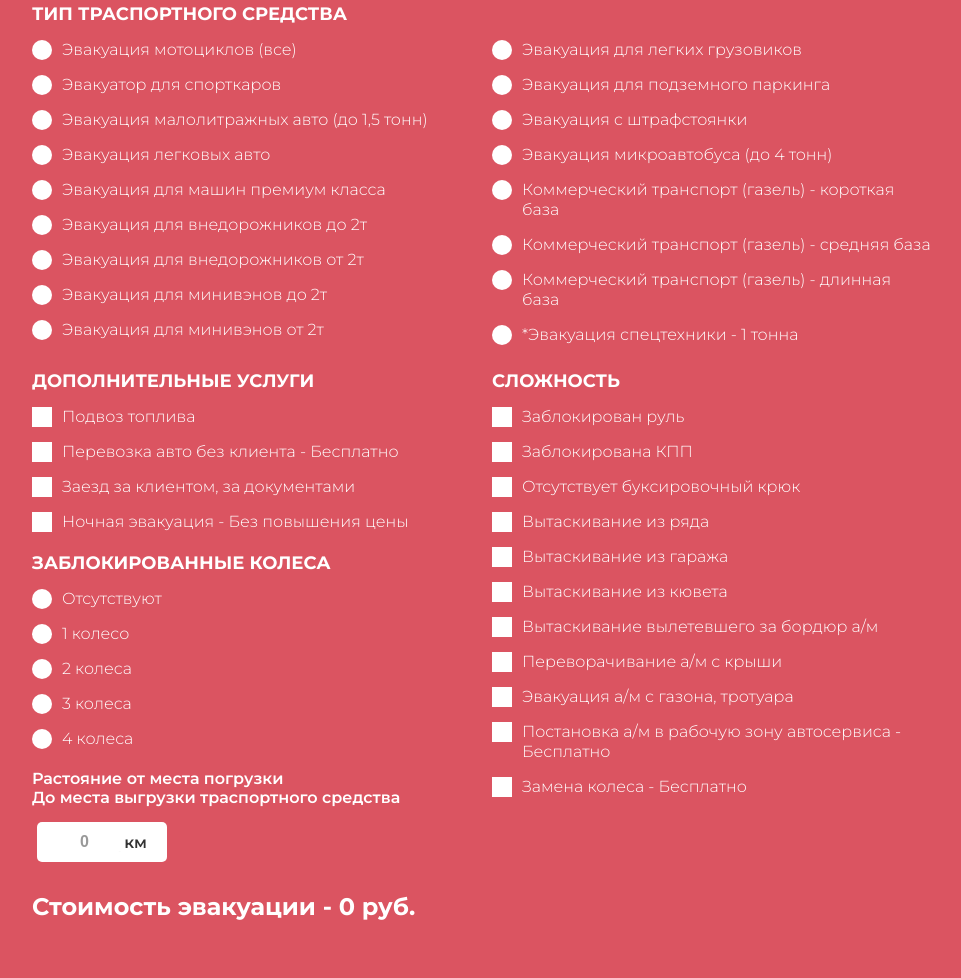
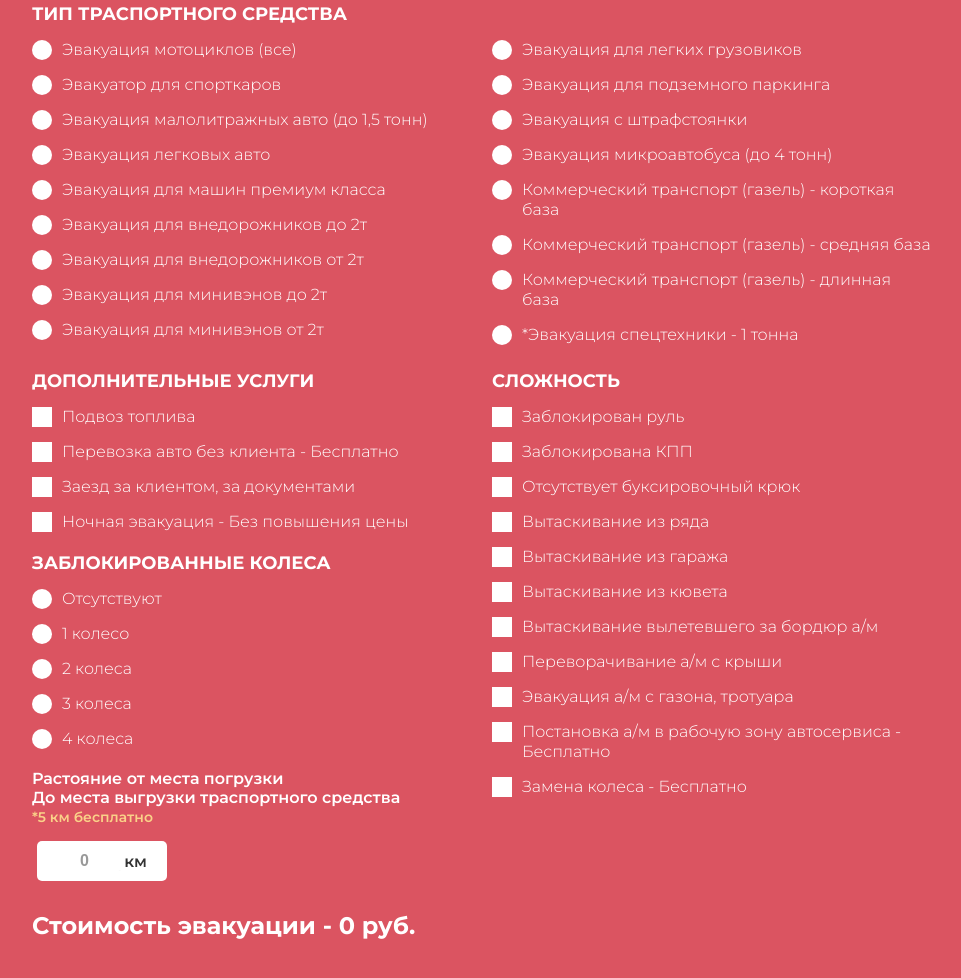
Before and after one commit to narspi/calc-evacuator, a plain HTML site: page index.html in a window 1280 px wide. Shown: the part 128-1106 px from the top of the page, without its empty margins (158-1119 px from the left). Drawn offline with Linux system fonts and the light colour scheme.

Commit message:
free km notice

```diff
--- a/css/style.css
+++ b/css/style.css
@@ -174,7 +174,8 @@ body {
 }
 
 .calc__distance-descr span {
-  font-size: 12px;
+  font-size: 14px;
+  color: rgba(255, 229, 143, 0.863);
 }
 
 .calc_distance {
--- a/index.html
+++ b/index.html
@@ -177,7 +177,8 @@
           <div class="calc__distance-wrapper">
             <p class="calc__distance-descr">
               Растояние от места погрузки<br />
-              До места выгрузки траспортного средства
+              До места выгрузки траспортного средства<br />
+              <span>*5 км бесплатно</span>
             </p>
             <div class="calc_distance">
               <input id="distance1" class="calc_distance-input" type="text" value="0" maxlength="3" inputmode="numeric"
@@ -341,7 +342,8 @@
           <div class="calc__distance-wrapper">
             <p class="calc__distance-descr">
               Растояние от места погрузки<br />
-              До места выгрузки траспортного средства
+              До места выгрузки траспортного средства<br />
+              <span>*5 км бесплатно</span>
             </p>
             <div class="calc_distance">
               <input id="distance2" class="calc_distance-input" type="text" value="0" maxlength="3" inputmode="numeric"
@@ -418,7 +420,8 @@
           <div class="calc__distance-wrapper">
             <p class="calc__distance-descr">
               Растояние от места погрузки<br />
-              До места выгрузки траспортного средства
+              До места выгрузки траспортного средства<br />
+              <span>*5 км бесплатно</span>
             </p>
             <div class="calc_distance">
               <input id="distance3" class="calc_distance-input" type="text" value="0" maxlength="3" inputmode="numeric"
```
